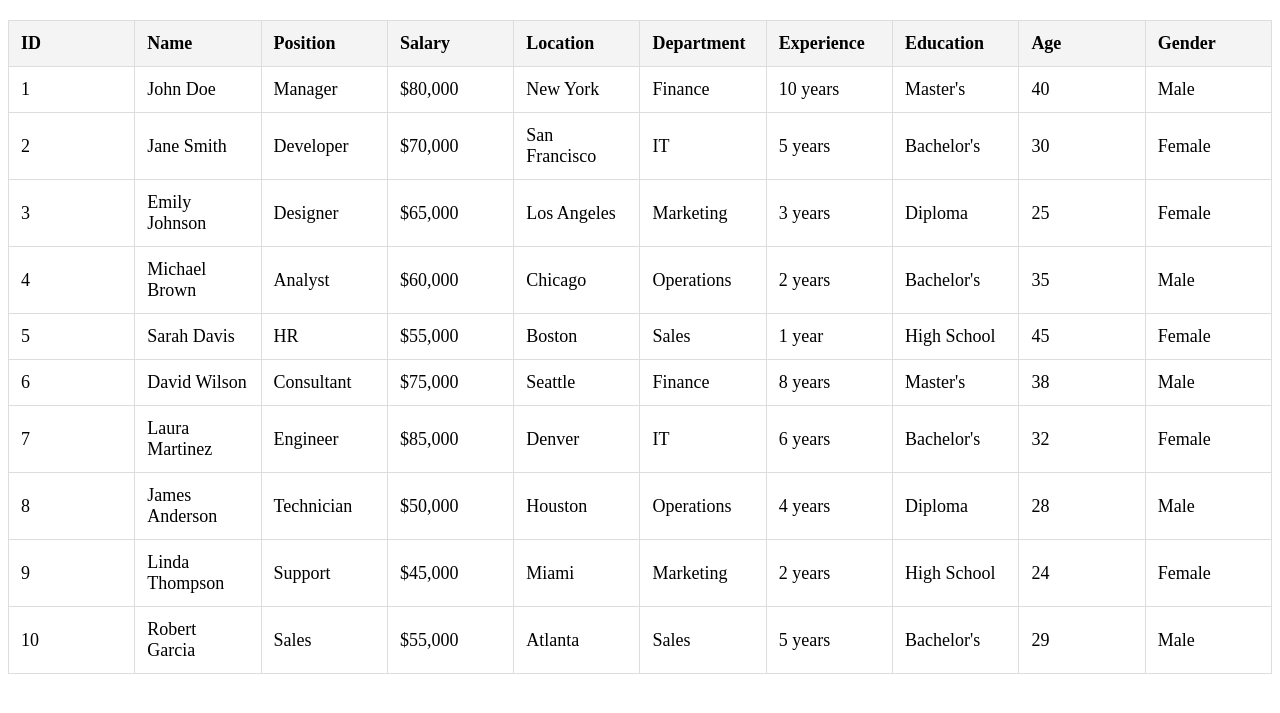
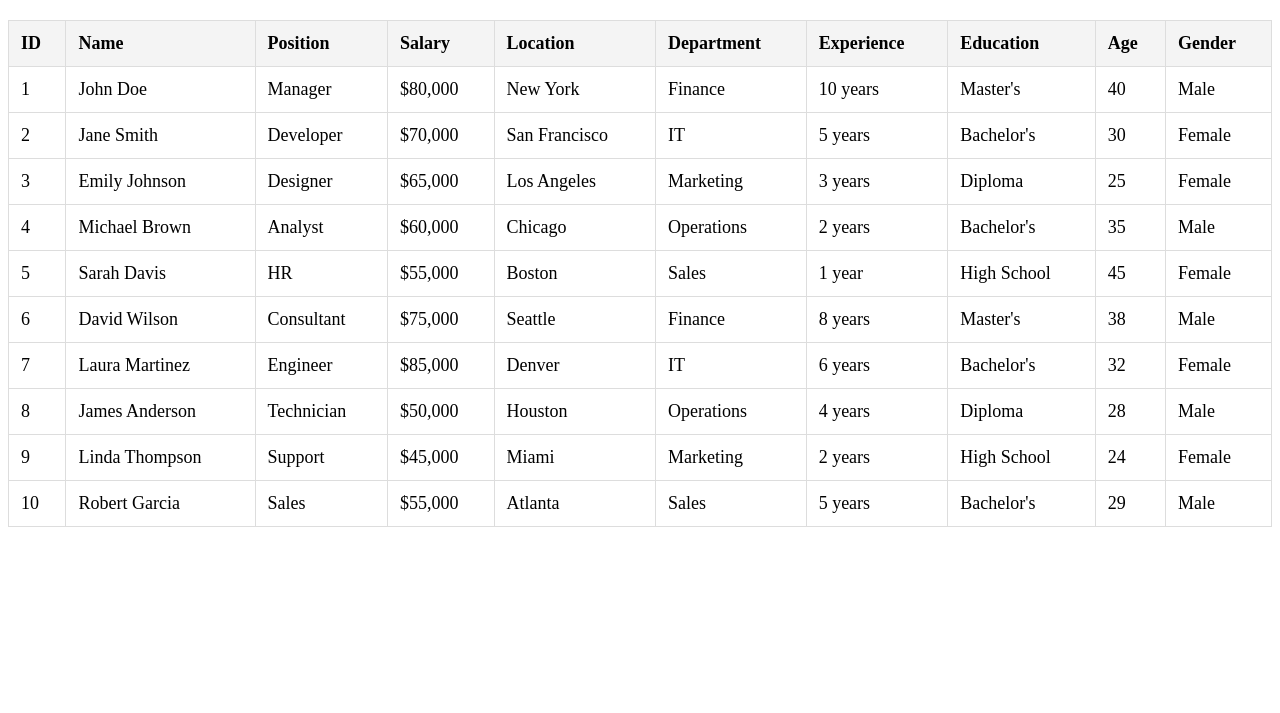
Before and after one commit to m4tice/rq1-server, a Flask app: page /development/table in a window 1280 px wide. Shown: the top 713 px of the page. Run offline with Flask 3, Linux system fonts and the light colour scheme.

Commit message:
fix: remove fixed column width

```diff
--- a/app/development/templates/development/table.html
+++ b/app/development/templates/development/table.html
@@ -15,7 +15,7 @@
         th, td {
             padding: 12px;
             border: 1px solid #ddd;
-            width: 10%; /* Set a fixed width for each column */
+            /* width: 10%; Set a fixed width for each column */
         }
         th {
             background-color: #f4f4f4;
```
